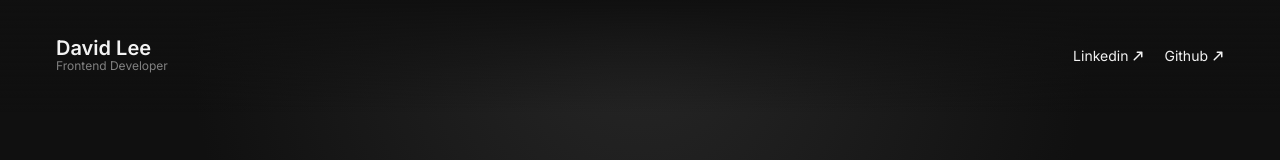
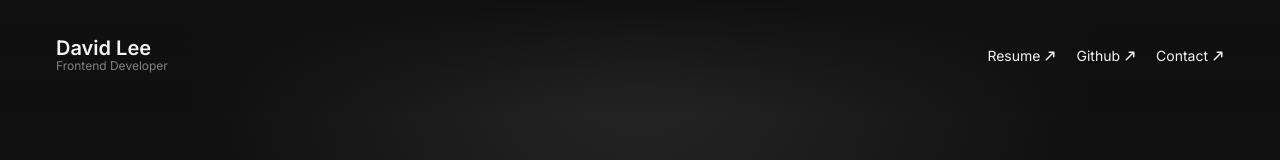
Before and after one commit to DLee1993/Portfolio, a Next.js app: page / in a window 1280 px wide. Shown: the top 160 px of the page. Built offline with nearby package versions, Linux system fonts and the light colour scheme.

Commit message:
added additional links

```diff
--- a/app/components/Header.tsx
+++ b/app/components/Header.tsx
@@ -10,8 +10,17 @@ export default function Header() {
             </div>
             <ul className="flex justify-center items-center gap-x-5 capitalize text-sm">
                 <li className="group">
-                    <Link href="#" className="flex justify-center items-center gap-x-1">
-                        linkedin{" "}
+                    <Link href="#" className="hidden sm:flex justify-center items-center gap-x-1">
+                        resume{" "}
+                        <ImArrowUpRight2
+                            size="0.75rem"
+                            className="group-hover:-translate-y-[2px] group-hover:translate-x-[2px] transition-all"
+                        />
+                    </Link>
+                </li>
+                <li className="group">
+                    <Link href="#" className="hidden sm:flex justify-center items-center gap-x-1">
+                        github{" "}
                         <ImArrowUpRight2
                             size="0.75rem"
                             className="group-hover:-translate-y-[2px] group-hover:translate-x-[2px] transition-all"
@@ -20,7 +29,7 @@ export default function Header() {
                 </li>
                 <li className="group">
                     <Link href="#" className="flex justify-center items-center gap-x-1">
-                        github{" "}
+                        contact{" "}
                         <ImArrowUpRight2
                             size="0.75rem"
                             className="group-hover:-translate-y-[2px] group-hover:translate-x-[2px] transition-all"
```
